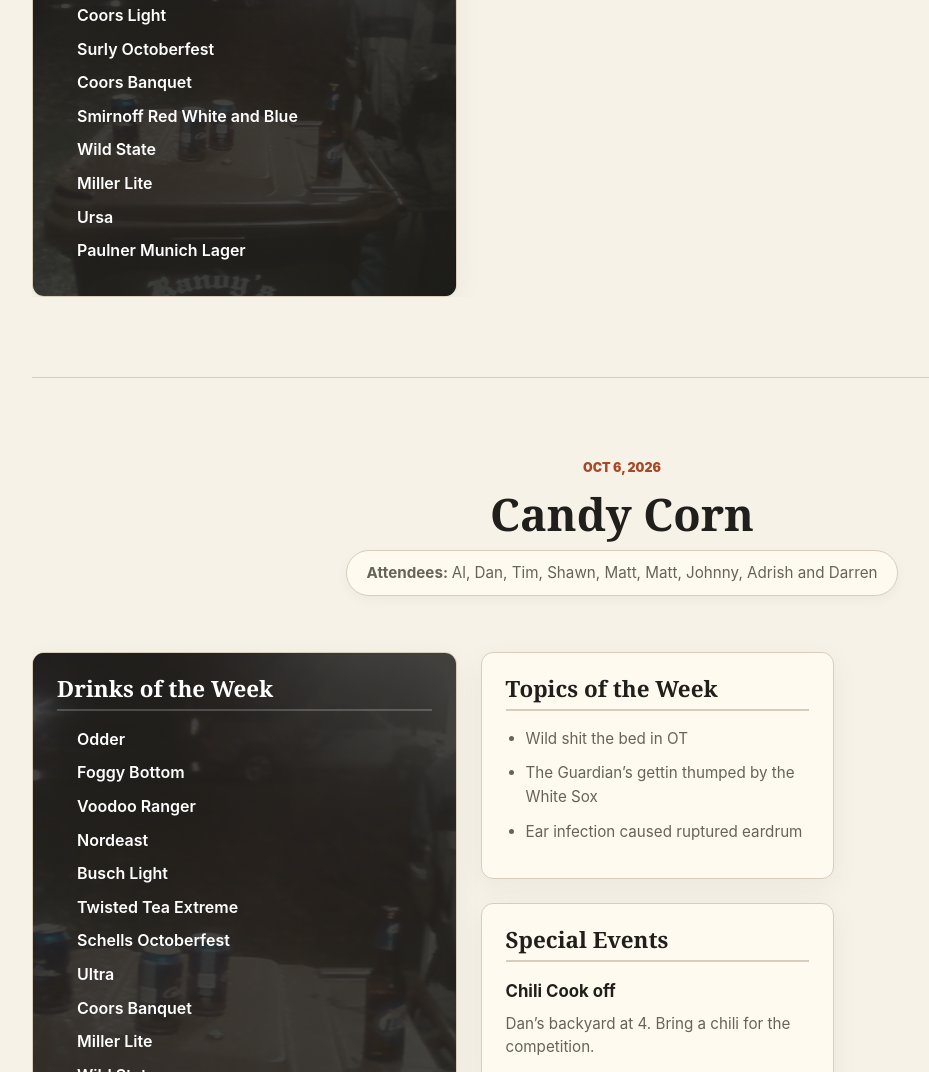
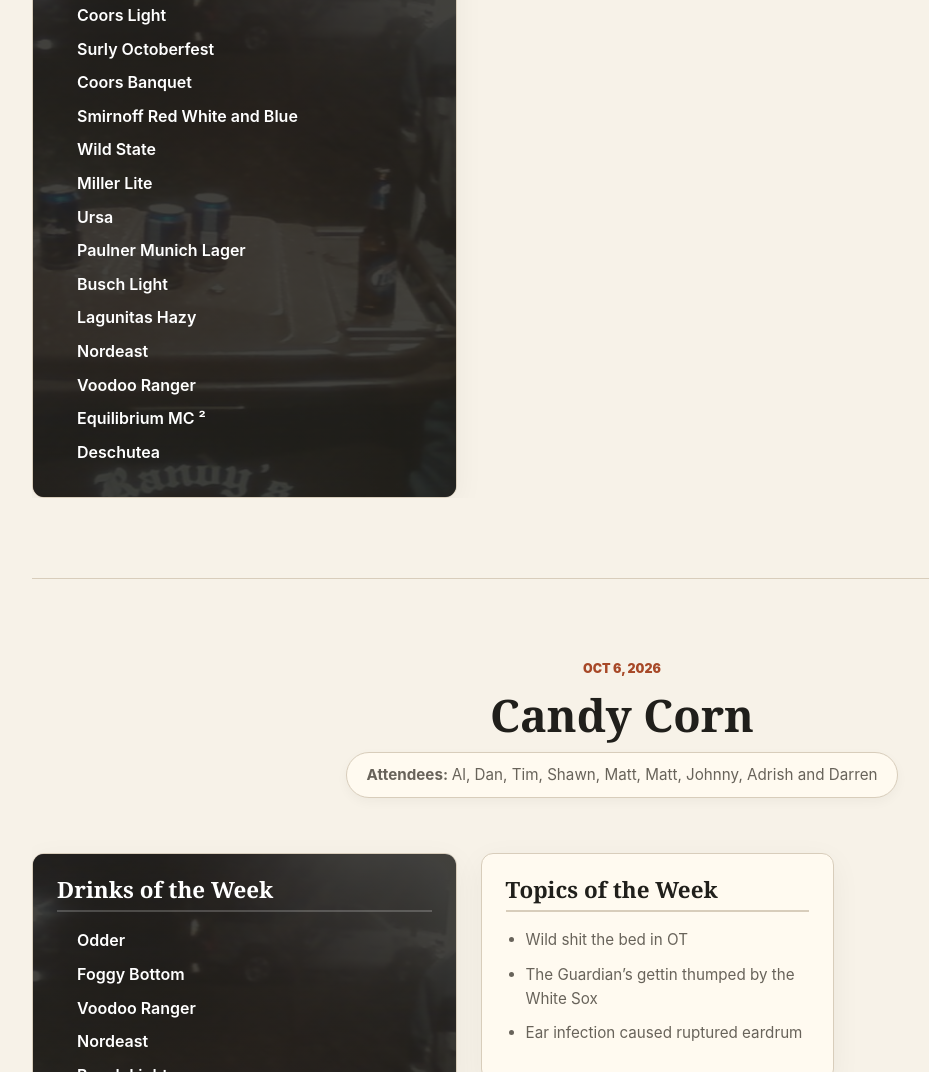
Before and after one commit to JamesNielsen/garbagenite, an Astro site: page /nites in a window 1280 px wide. Shown: the part 1565-2637 px from the top of the page, without its empty margins (18-947 px from the left). Built offline with nearby package versions, Linux system fonts and the light colour scheme; Astro itself is replaced by a stand-in of ours; some packages are replaced by stand-ins of ours.

Commit message:
Update src/content/nites/2026-10-13-.md (via Pages CMS)

```diff
--- a/src/content/nites/2026-10-13-.md
+++ b/src/content/nites/2026-10-13-.md
@@ -10,4 +10,10 @@
   - Miller Lite
   - Ursa
   - Paulner Munich Lager
+  - Busch Light
+  - Lagunitas Hazy
+  - Nordeast
+  - Voodoo Ranger
+  - Equilibrium MC ²
+  - "Deschutea "
 ---
```
